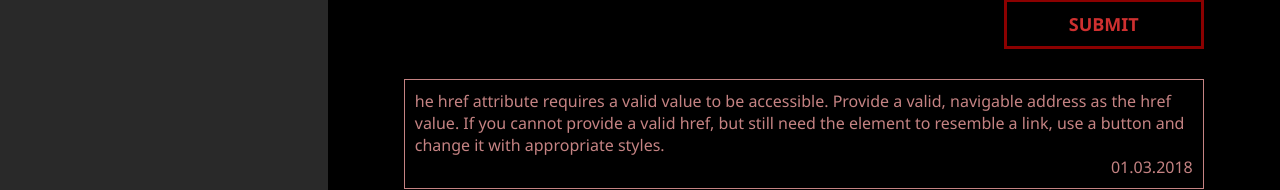
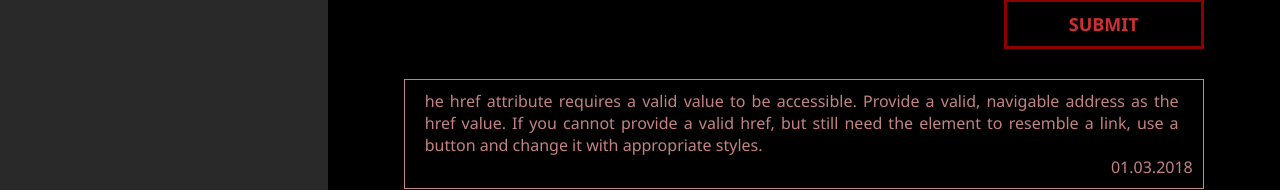
Before and after one commit to Shpet/social-network-on-react, a React (Create React App) app: page / in a window 1280 px wide. Shown: the part 637-827 px from the top of the page. Built offline with nearby package versions, Linux system fonts and the light colour scheme.

Commit message:
added function in props and modificate abiliti <AddPost> (send Shift+Enter)

```diff
--- a/src/App.js
+++ b/src/App.js
@@ -13,10 +13,7 @@ const App = (props) => {
         <Header />
         <Navbar data={props.data.navbar} />
         <Content data={props.data.content}
-                 addPost={props.addPost}
-                 updateTextNewPost={props.updateTextNewPost}
-                 sendMess={props.sendMess}
-                 updateTextSendMess={props.updateTextSendMess} />
+                 functions={props.functions}  />
       </div>
     </BrowserRouter>
   );
--- a/src/components/Content/Content.jsx
+++ b/src/components/Content/Content.jsx
@@ -10,12 +10,12 @@ const Content = (props) => {
         <main>
             <Route exact path="/" render={() => <Profile
                 data={props.data.profilePage}
-                addPost={props.addPost}
-                updateTextNewPost={props.updateTextNewPost} />} />
+                addPost={props.functions.addPost}
+                updateTextNewPost={props.functions.updateTextNewPost} />} />
             <Route path="/messages" render={() => <Messages
                 data={props.data.messagePage}
-                sendMess={props.sendMess}
-                updateTextSendMess={props.updateTextSendMess}
+                sendMess={props.functions.sendMess}
+                updateTextSendMess={props.functions.updateTextSendMess}
                  />} />
             <Route path="/news" render={() => <News />} />
             <Route path="/music" render={() => <Music />} />
--- a/src/components/Content/Messages/Dialog/Message/Message.module.css
+++ b/src/components/Content/Messages/Dialog/Message/Message.module.css
@@ -16,7 +16,7 @@
     margin    : 0 10px;
     text-align: justify;
     max-width : 800px;
-    width: 100%;
+    width: auto;
     display: block;
     white-space: break-spaces;
 }
--- a/src/components/Content/Messages/Dialog/NewMessage/NewMessage.jsx
+++ b/src/components/Content/Messages/Dialog/NewMessage/NewMessage.jsx
@@ -20,6 +20,7 @@ const NewMessage = (props) => {
                 shift = true;
             }
             if (enter && shift) {
+                e.preventDefault();
                 sendMess();
                 enter = false;
                 shift = false;
--- a/src/components/Content/Profile/MyPosts/MyPosts.jsx
+++ b/src/components/Content/Profile/MyPosts/MyPosts.jsx
@@ -13,7 +13,23 @@ const MyPosts = (props) => {
         updateTextNewPost = () => {
 
             props.updateTextNewPost(newPost.current.value);
-        }
+        },
+        isPressSend = (e) => {
+            let enter = false,
+                shift = false;
+            if (e.key === "Enter") {
+                enter = true;   // sendMess();
+            }
+            if (e.shiftKey) {
+                shift = true;
+            }
+            if (enter && shift) {
+                e.preventDefault();
+                addPost();
+                enter = false;
+                shift = false;
+            }
+        };
 
     return (
         <div className={mod.posts}>
@@ -23,7 +39,8 @@ const MyPosts = (props) => {
                     <textarea placeholder="Write about your mood..."
                         ref={newPost}
                         value={textNewPost}
-                        onChange={updateTextNewPost} />
+                        onChange={updateTextNewPost}
+                        onKeyDown={isPressSend} />
                     <input type="submit" onClick={(e) => { e.preventDefault(); addPost(); }} />
                 </form>
             </div>
--- a/src/components/Content/Profile/MyPosts/Post/Post.jsx
+++ b/src/components/Content/Profile/MyPosts/Post/Post.jsx
@@ -3,7 +3,7 @@ import mod from './Post.module.css';
 const Post = (props) => {
     return (
         <div className={mod['posts__post']}>
-            <p>{props.mess}</p>
+            <pre className={mod.textPost}>{props.mess}</pre>
             <p>{props.date}</p>
         </div>
     )
--- a/src/components/Content/Profile/MyPosts/Post/Post.module.css
+++ b/src/components/Content/Profile/MyPosts/Post/Post.module.css
@@ -10,3 +10,11 @@
   .posts__post p:last-child{
     align-self: flex-end;
   }
+  .textPost{
+    margin: 0 10px;
+    text-align: justify;
+    max-width: 800px;
+    width: auto;
+    display: block;
+    white-space: break-spaces;
+  }
--- a/src/index.js
+++ b/src/index.js
@@ -1,9 +1,9 @@
 import reportWebVitals from './reportWebVitals';
-import data, { sendMess, updateTextSendMess, addPost, updateTextNewPost } from './redux/data';
+import data, { functions } from './redux/data';
 import rerender from './rerender';
 
 
-rerender(data, addPost, updateTextNewPost, sendMess, updateTextSendMess);
+rerender(data, functions);
 
 // If you want to start measuring performance in your app, pass a function
 // to log results (for example: reportWebVitals(console.log))
--- a/src/redux/data.js
+++ b/src/redux/data.js
@@ -38,9 +38,9 @@ let data = {
             { id: 5, name: 'Kim\'Ann Raymond', imgUrl: 'https://yt3.ggpht.com/ytc/AKedOLTDdAyFQThm2qhIB3TfchgPZB35CpC5qxdPCJDW=s88-c-k-c0x00ffffff-no-rj', isOnline: false },
         ]
     }
-}
-
-export let addPost = () => {
+};
+export let functions = {
+    addPost: () => {
         if (data.content.profilePage.textNewPost.trim()) {
             const dateNow = new Date(Date.now()).toLocaleString('ru', { day: "2-digit", month: "2-digit", year: 'numeric' }).replace(/\//g, '.');
             let newPost = {
@@ -49,19 +49,16 @@ export let addPost = () => {
                 date: dateNow,
             }
 
-        data.content.profilePage.postData.push(newPost);
+            data.content.profilePage.postData.unshift(newPost);
             data.content.profilePage.textNewPost = '';
-        rerender(data);
+            rerender(data, functions);
         }
-}
-
-export let updateTextNewPost = (text) => {
+    },
+    updateTextNewPost: (text) => {
         data.content.profilePage.textNewPost = text;
-    rerender(data)
-}
-
-
-export let sendMess = () => {
+        rerender(data, functions)
+    },
+    sendMess: () => {
         if (data.content.messagePage.textNewMess.trim()) {
             const dateNow = new Date(Date.now()).toLocaleString('ru', { day: "2-digit", month: "2-digit", year: 'numeric' }).replace(/\//g, '.');
             let sendMess = {
@@ -73,13 +70,13 @@ export let sendMess = () => {
 
             data.content.messagePage.messageData.push(sendMess);
             data.content.messagePage.textNewMess = '';
-        rerender(data);
+            rerender(data, functions);
         }
+    },
+    updateTextSendMess: (text) => {
+        data.content.messagePage.textNewMess = text;
+        rerender(data, functions)
     }
-
-export let updateTextSendMess = (text) => {
-    data.content.messagePage.textNewMess = text;
-    rerender(data)
 }
 
 
--- a/src/rerender.js
+++ b/src/rerender.js
@@ -3,13 +3,12 @@ import ReactDOM from 'react-dom';
 import './index.css';
 import App from './App';
 import reportWebVitals from './reportWebVitals';
-import { addPost, updateTextNewPost, sendMess, updateTextSendMess } from './redux/data';
 
-let rerender = (data) => {
+let rerender = (data, functions) => {
   ReactDOM.render(
     <React.StrictMode>
 
-      <App data={data} addPost={addPost} updateTextNewPost={updateTextNewPost} sendMess={sendMess} updateTextSendMess={updateTextSendMess} />
+      <App data={data} functions={functions}/>
     </React.StrictMode>,
     document.getElementById('root')
   );
```
Lines whose indentation alone changed are shown as unchanged.
